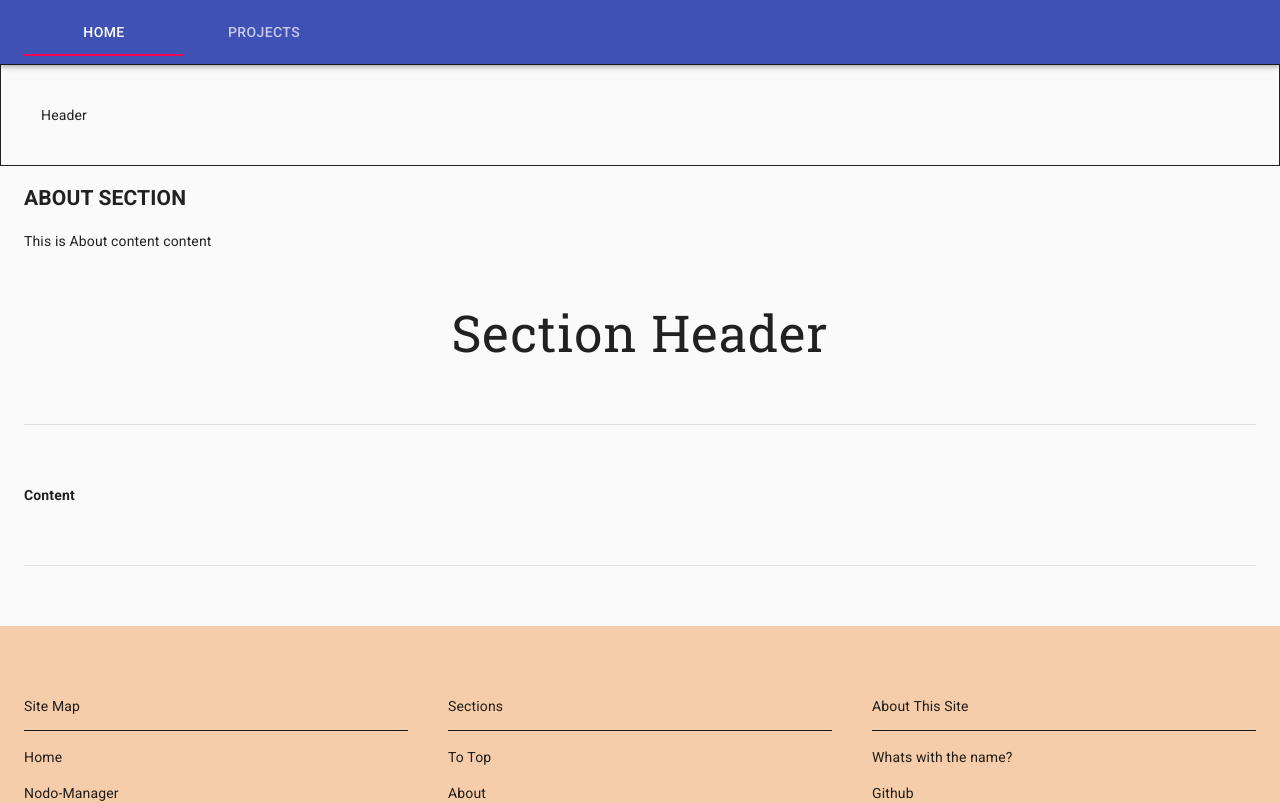
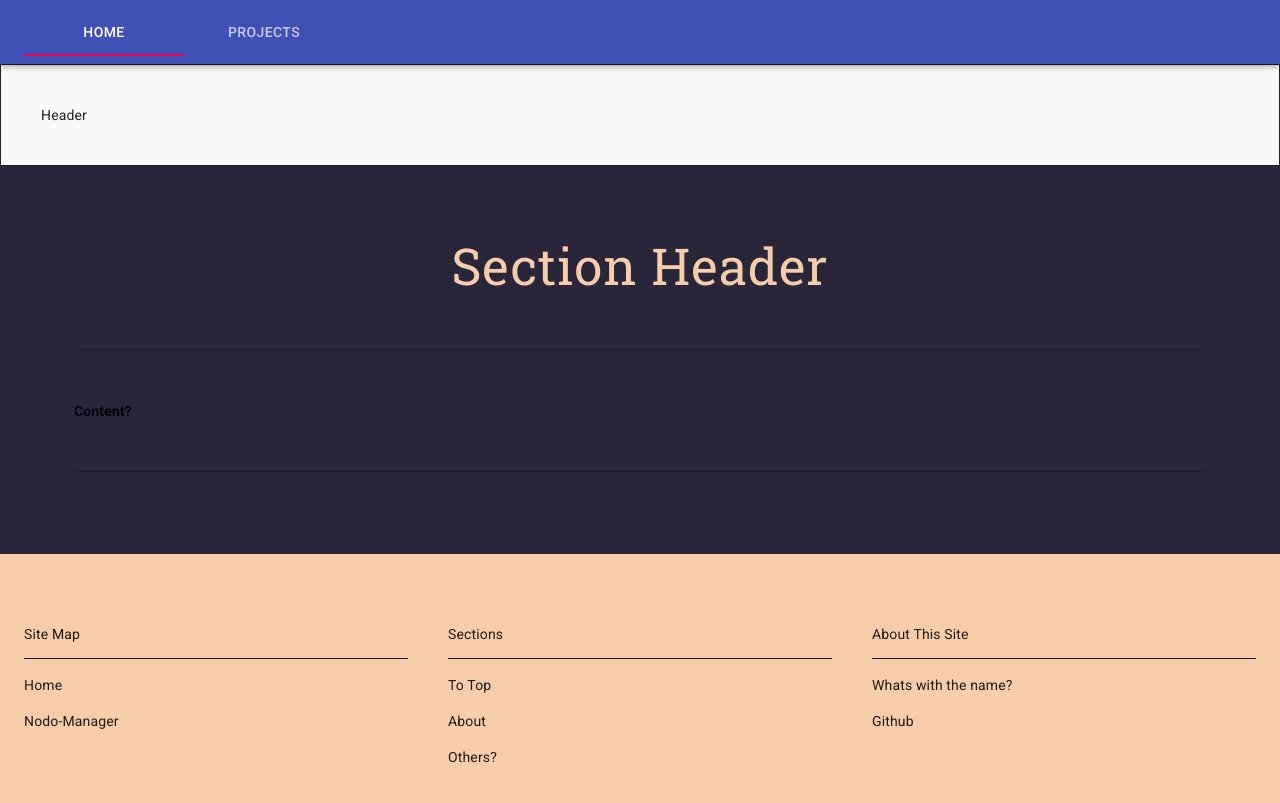
Before and after one commit to MasReed/personal-interactive-website, a React (Create React App) app: page / in a window 1280 px wide. Shown: the top 803 px of the page. Built offline with nearby package versions, Linux system fonts and the light colour scheme.

Commit message:
update SectionLayout to take theme parameters

```diff
--- a/src/App.js
+++ b/src/App.js
@@ -4,7 +4,6 @@ import Tab from '@material-ui/core/Tab'
 import Tabs from '@material-ui/core/Tabs'
 import Toolbar from '@material-ui/core/Toolbar'
 
-import AboutSection from './AboutSection'
 import PageFooter from './PageFooter'
 import SectionLayout from './SectionLayout'
 
@@ -28,9 +27,14 @@ function App() {
       </header>
 
       <Box id='content' style={{ flex: 1 }}>
-        <AboutSection />
-        <SectionLayout sectionHeader={'Section Header'}>
-          <h4>Content</h4>
+        <SectionLayout
+          sectionHeader={'Section Header'}
+          theme={{
+            backgroundColor: '#282638',
+            color: '#f5cdaa'
+          }}
+        >
+          <h4>Content?</h4>
         </SectionLayout>
       </Box>
 
--- a/src/SectionLayout.jsx
+++ b/src/SectionLayout.jsx
@@ -3,32 +3,43 @@ import React from 'react'
 import Box from '@material-ui/core/Box'
 import Container from '@material-ui/core/Container'
 
-export default function SectionLayout({ children, sectionHeader }) {
+export default function SectionLayout({ children, sectionHeader, theme }) {
   const headingStyle = {
     fontFamily: '"Roboto Slab", serif',
     fontSize: '3.175rem',
     fontWeight: 'normal',
     letterSpacing: '1px',
-      margin: '20px',
+    margin: '20px 0',
     textAlign: 'center',
     lineHeight: 1.2,
-
+    color: theme.color,
   }
 
   const hrStyle = {
     border: 0,
     borderColor: '#49464D',
-    borderTop: '1px solid rgba(0, 0, 0, 0.1)',
-    margin: '60px 0',
+    borderTop: '1px solid rgba(0, 0, 0, 0.2)',
+  }
+
+  const sectionStyle = {
+    backgroundColor: theme.backgroundColor,
+    margin: 0,
+    padding: '50px'
   }
 
   return (
-    <Box>
+    <Box style={sectionStyle}>
       <Container>
         <h2 style={headingStyle}>{sectionHeader}</h2>
+        <Box style={{ padding: '25px 0' }}>
           <hr style={hrStyle} />
+        </Box>
+
         {children}
+
+        <Box style={{ padding: '25px 0' }}>
           <hr style={hrStyle} />
+        </Box>
       </Container>
     </Box>
   )
```
Lines whose indentation alone changed are shown as unchanged.
